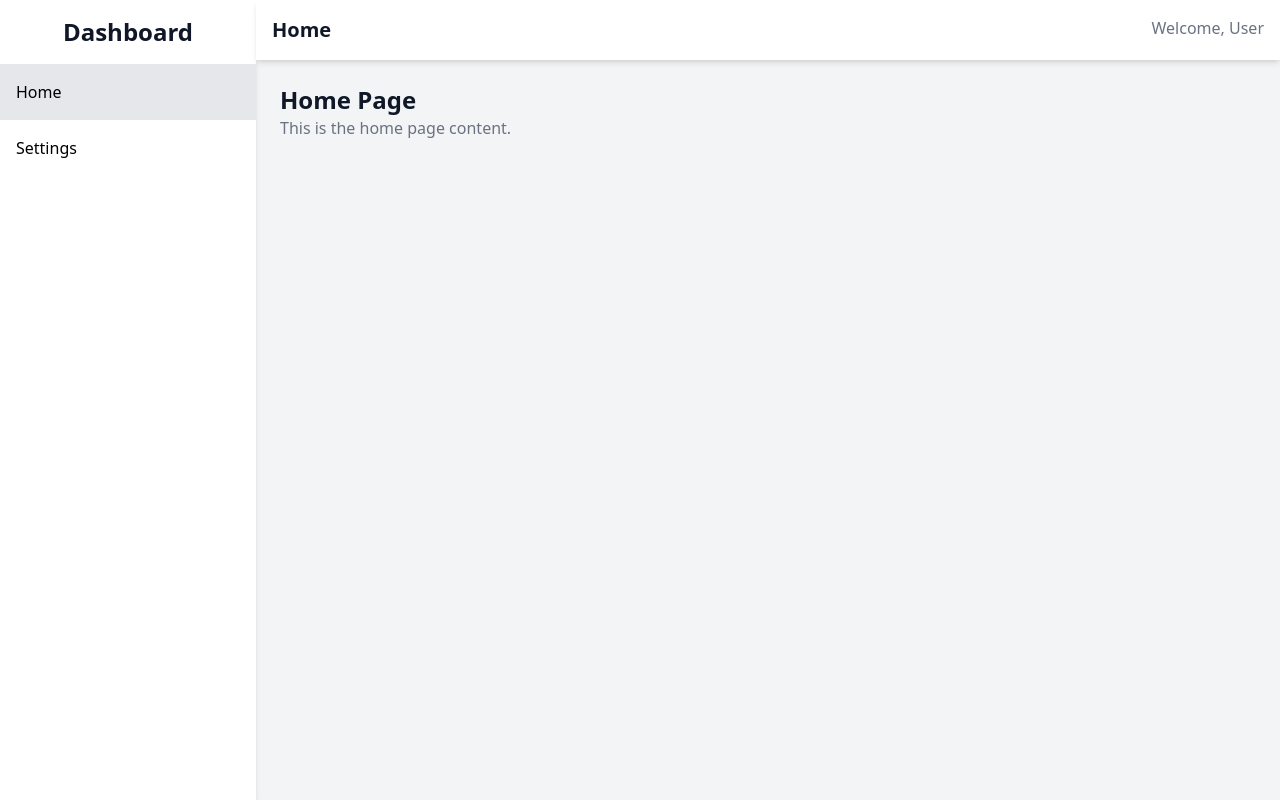
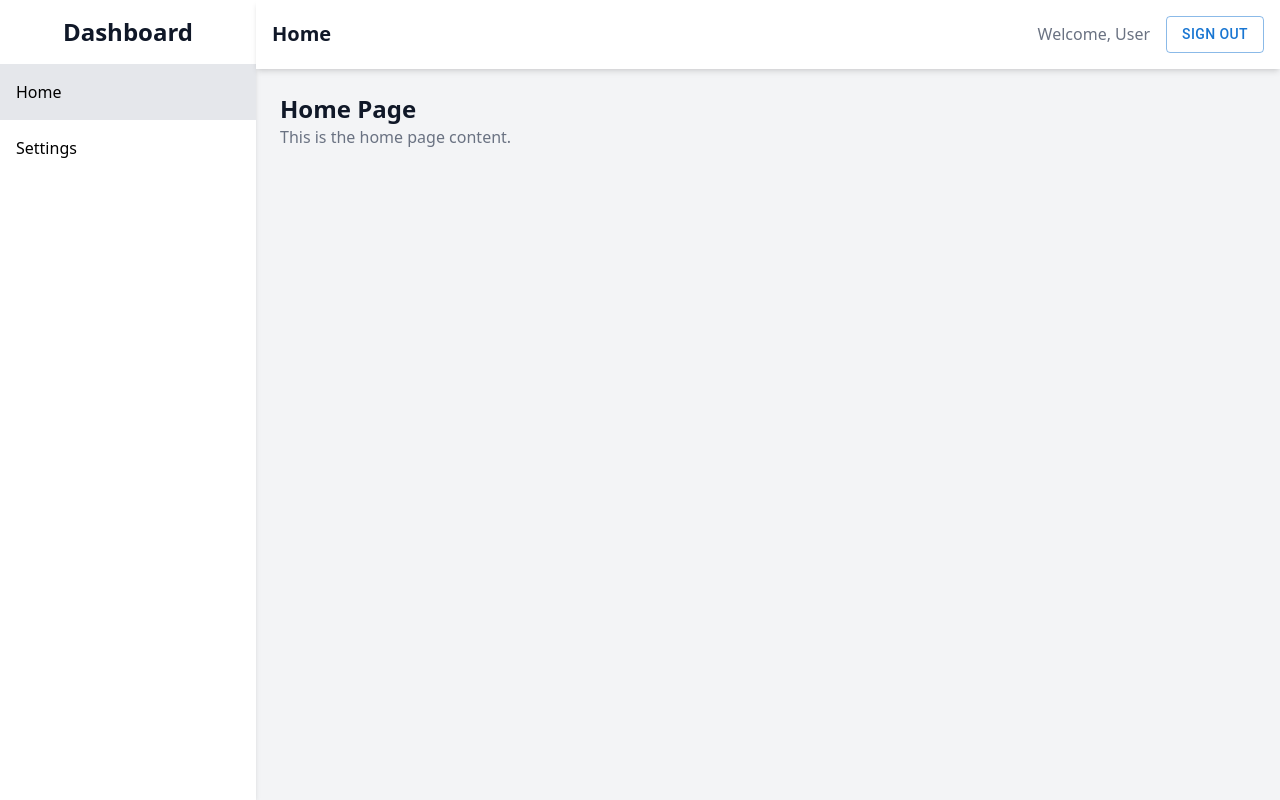
Before and after one commit to xamartin7/audit_recordings, a React (Vite) app in the folder apps/frontend/: page /home in a window 1280 px wide. Built offline with nearby package versions, Linux system fonts and the light colour scheme.

Commit message:
Sign out button

```diff
--- a/apps/frontend/src/screens/home/HomeScreen.tsx
+++ b/apps/frontend/src/screens/home/HomeScreen.tsx
@@ -1,8 +1,30 @@
 import { useState } from 'react';
-import { Link } from 'react-router-dom';
+import { Link, useNavigate } from 'react-router-dom';
+import { createClient } from '@supabase/supabase-js';
+import { EnvConfig } from '../../utils/EnvConfig';
+import { Button } from '@mui/material';
+
+const supabase = createClient(
+    EnvConfig.getEnvVariables().supabaseUrl,
+    EnvConfig.getEnvVariables().supabaseKey
+);
 
 export function HomeScreen() {
     const [active, setActive] = useState('home');
+    const navigate = useNavigate();
+
+    const handleSignOut = async () => {
+        try {
+            const { error } = await supabase.auth.signOut();
+            if (error) {
+                console.error('Error signing out:', error.message);
+            } else {
+                navigate('/login');
+            }
+        } catch (error) {
+            console.error('Error during sign out:', error);
+        }
+    };
 
     return (
         <div className="flex h-screen bg-gray-100">
@@ -22,9 +44,18 @@ export function HomeScreen() {
             {/* Main content */}
             <div className="flex-1 flex flex-col">
                 {/* Top navigation */}
-                <div className="bg-white shadow-md p-4 flex justify-between">
+                <div className="bg-white shadow-md p-4 flex justify-between items-center">
                     <div className="text-xl font-bold text-gray-900">{active.charAt(0).toUpperCase() + active.slice(1)}</div>
-                    <div className="text-gray-500">Welcome, User</div>
+                    <div className="flex items-center gap-4">
+                        <div className="text-gray-500">Welcome, User</div>
+                        <Button
+                            variant="outlined"
+                            color="primary"
+                            onClick={handleSignOut}
+                        >
+                            Sign Out
+                        </Button>
+                    </div>
                 </div>
 
                 {/* Content area */}
```
